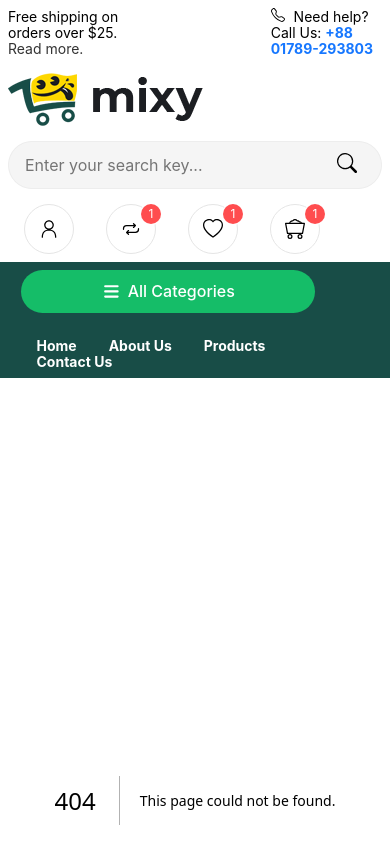
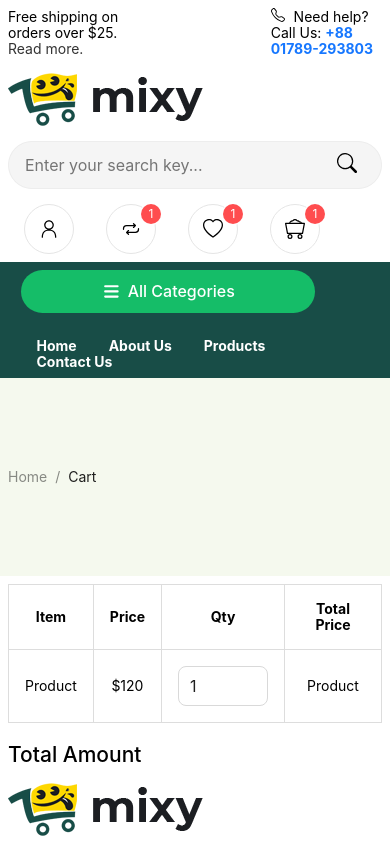
Before and after one commit to Jahid0178/mixy-ecommerce-client, a Next.js app: page /cart in a window 390 px wide. Before the commit this address had no page. Shown: the top 844 px of the page. Built offline with nearby package versions, Linux system fonts and the light colour scheme.

Commit message:
added cart page just added table without responsive

```diff
--- /dev/null
+++ b/src/pages/cart/index.js
@@ -0,0 +1,56 @@
+import { Col, InputNumber, Row } from "antd";
+import Head from "next/head";
+import React from "react";
+import BreadCrumb from "../../components/common/BreadCrumb/BreadCrumb";
+import styles from "./styles.module.css";
+
+const Cart = () => {
+  return (
+    <>
+      <Head>
+        <title>Cart</title>
+      </Head>
+      <main>
+        <BreadCrumb />
+        <section className="container">
+          <Row gutter={[20, 20]}>
+            <Col sm={24} md={12} lg={16}>
+              <div>
+                <table className={styles.productTable}>
+                  <thead>
+                    <tr>
+                      <th>Item</th>
+                      <th>Price</th>
+                      <th>Qty</th>
+                      <th>Total Price</th>
+                    </tr>
+                  </thead>
+                  <tbody>
+                    <tr>
+                      <td>Product</td>
+                      <td>$120</td>
+                      <td>
+                        <InputNumber
+                          min={1}
+                          max={100}
+                          defaultValue={1}
+                          size="large"
+                        />
+                      </td>
+                      <td>Product</td>
+                    </tr>
+                  </tbody>
+                </table>
+              </div>
+            </Col>
+            <Col sm={24} md={12} lg={8}>
+              <h2>Total Amount</h2>
+            </Col>
+          </Row>
+        </section>
+      </main>
+    </>
+  );
+};
+
+export default Cart;
--- /dev/null
+++ b/src/pages/cart/styles.module.css
@@ -0,0 +1,15 @@
+.productTable,
+.productTable th,
+.productTable td {
+  border: 1px solid #ddd;
+  padding: 1rem;
+}
+
+.productTable {
+  width: 100%;
+  border-radius: 0.3rem;
+}
+
+.productTable td {
+  text-align: center;
+}
```
